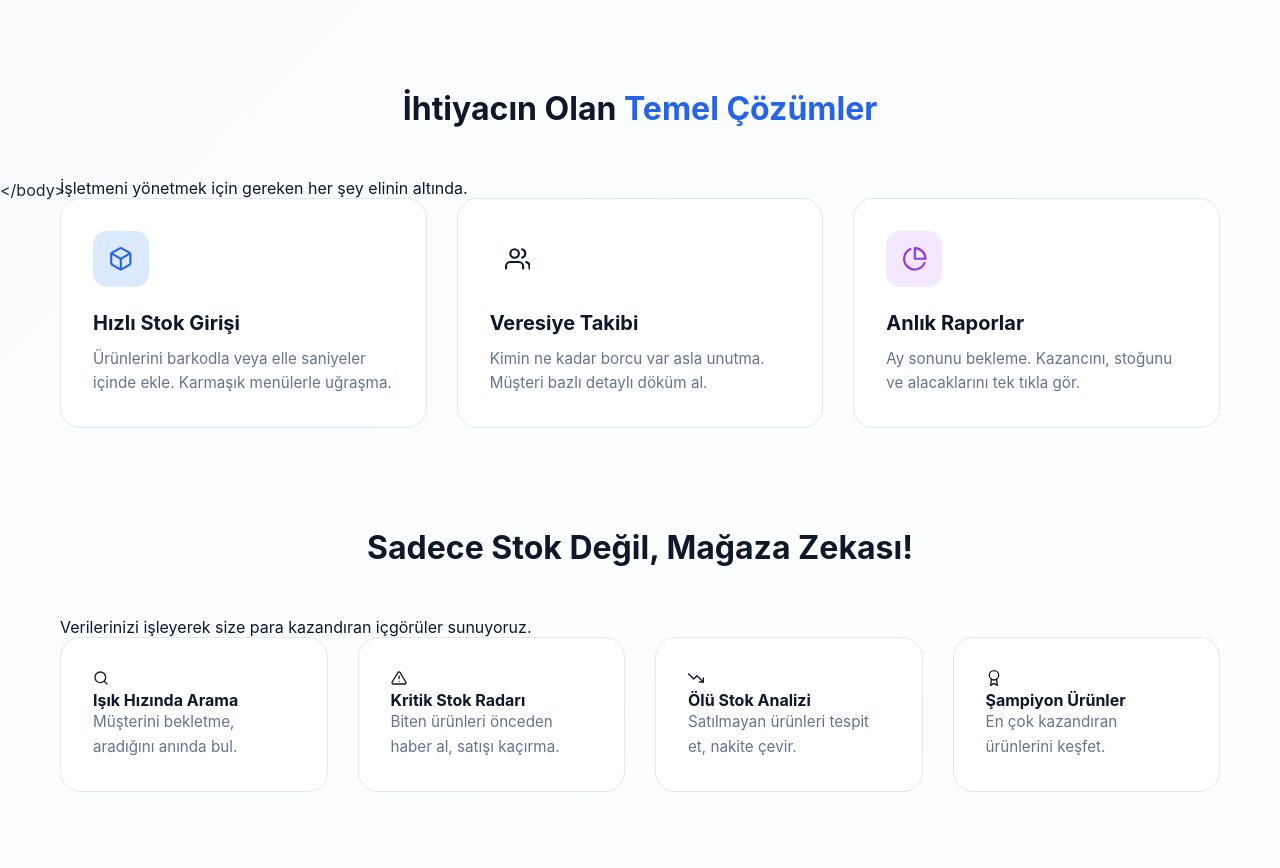
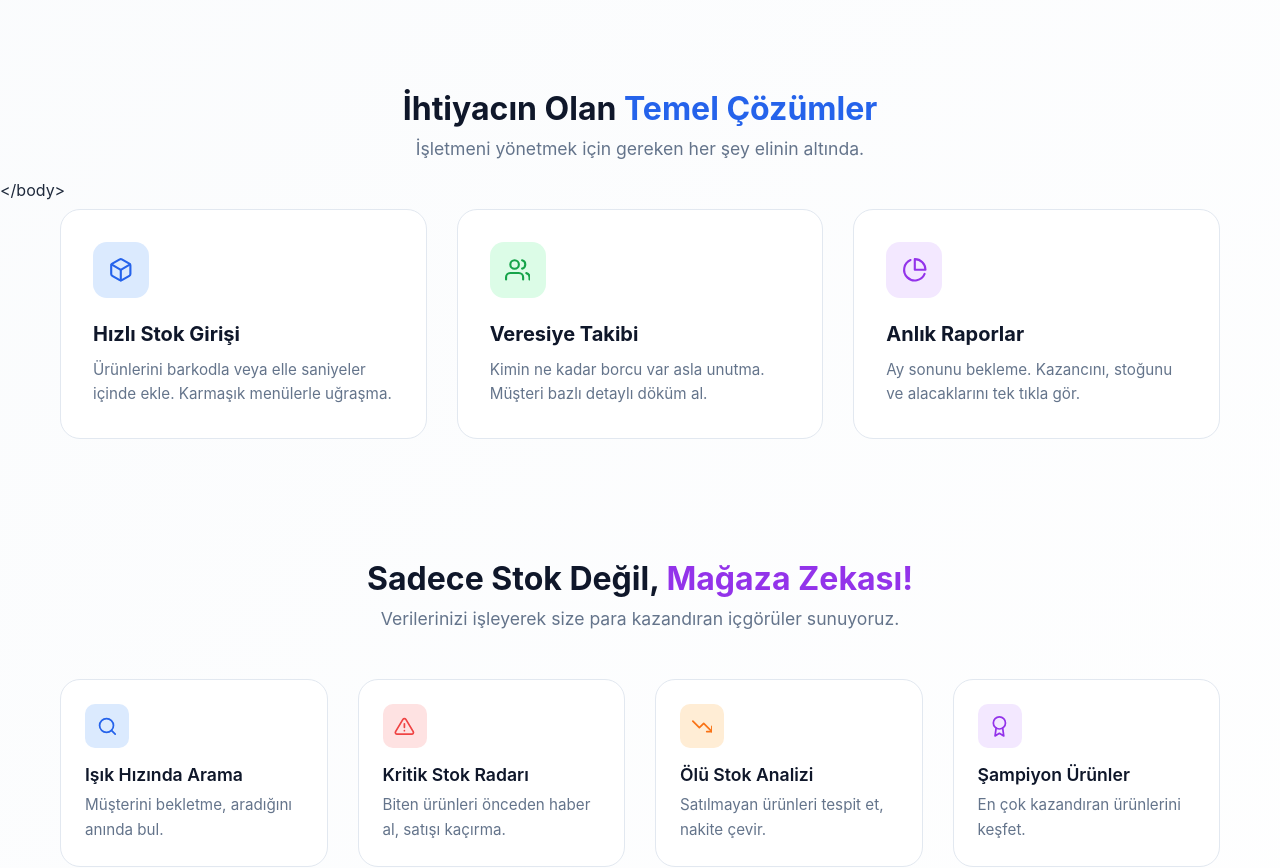
Before and after one commit to Bedirhan3428/stokpro, a React (Create React App) app: page / in a window 1280 px wide. Shown: the part 620-1488 px from the top of the page. Built offline with nearby package versions, Linux system fonts and the light colour scheme; no server answers.

Commit message:
Update Home.css

```diff
--- a/src/styles/Home.css
+++ b/src/styles/Home.css
@@ -13,6 +13,7 @@
   /* İkon Arka Planları */
   --bg-blue: #dbeafe; --text-blue: #2563eb;
   --bg-red: #fee2e2; --text-red: #ef4444;
+  --bg-green: #dcfce7; --text-green: #16a34a;
   --bg-orange: #ffedd5; --text-orange: #f97316;
   --bg-purple: #f3e8ff; --text-purple: #9333ea;
 }
@@ -27,6 +28,7 @@ body.dark-mode, [data-theme="dark"] {
 
   --bg-blue: rgba(37, 99, 235, 0.2); --text-blue: #60a5fa;
   --bg-red: rgba(239, 68, 68, 0.2); --text-red: #f87171;
+  --bg-green: rgba(22, 163, 74, 0.2); --text-green: #4ade80;
   --bg-orange: rgba(249, 115, 22, 0.2); --text-orange: #fbbf24;
   --bg-purple: rgba(147, 51, 234, 0.2); --text-purple: #c084fc;
 }
@@ -132,20 +134,36 @@ body.dark-mode, [data-theme="dark"] {
 .features-section {
   margin-bottom: 100px;
 }
+.features-section.alt-bg {
+  /* Arka planı hafif farklı yaparak ayırabiliriz, şimdilik sade bırakıyorum */
+  padding-top: 20px;
+}
+
+.section-header {
+  text-align: center;
+  margin-bottom: 50px;
+}
 
 .section-title {
-  text-align: center;
   font-size: 2rem;
   font-weight: 700;
-  margin-bottom: 50px;
+  margin-bottom: 10px;
 }
+.section-subtitle {
+  color: var(--text-muted);
+  font-size: 1.1rem;
+}
+
 .blue-text { color: var(--primary); }
+.highlight { color: #9333ea; }
 
 .features-grid {
   display: grid;
-  grid-template-columns: repeat(auto-fit, minmax(260px, 1fr));
   gap: 30px;
 }
+.three-col { grid-template-columns: repeat(auto-fit, minmax(300px, 1fr)); }
+.four-col { grid-template-columns: repeat(auto-fit, minmax(240px, 1fr)); }
+
 
 .feature-card {
   background: var(--card-bg);
@@ -163,26 +181,42 @@ body.dark-mode, [data-theme="dark"] {
   border-color: var(--primary);
 }
 
-.icon-box {
-  width: 56px;
-  height: 56px;
-  border-radius: 14px;
-  display: flex;
-  align-items: center;
-  justify-content: center;
-  font-size: 1.6rem;
-  margin-bottom: 24px;
+.feature-card.small-card {
+  padding: 24px;
 }
 
-.icon-box.blue { background: var(--bg-blue); color: var(--text-blue); }
-.icon-box.red { background: var(--bg-red); color: var(--text-red); }
-.icon-box.orange { background: var(--bg-orange); color: var(--text-orange); }
-.icon-box.purple { background: var(--bg-purple); color: var(--text-purple); }
+/* Büyük İkonlar */
+.icon-box {
+  width: 56px; height: 56px;
+  border-radius: 14px;
+  display: flex; align-items: center; justify-content: center;
+  font-size: 1.6rem; margin-bottom: 24px;
+}
+
+/* Küçük İkonlar */
+.icon-box-sm {
+  width: 44px; height: 44px;
+  border-radius: 10px;
+  display: flex; align-items: center; justify-content: center;
+  font-size: 1.3rem; margin-bottom: 16px;
+}
+
+.icon-box.blue, .icon-box-sm.blue { background: var(--bg-blue); color: var(--text-blue); }
+.icon-box.red, .icon-box-sm.red { background: var(--bg-red); color: var(--text-red); }
+.icon-box.green, .icon-box-sm.green { background: var(--bg-green); color: var(--text-green); }
+.icon-box.orange, .icon-box-sm.orange { background: var(--bg-orange); color: var(--text-orange); }
+.icon-box.purple, .icon-box-sm.purple { background: var(--bg-purple); color: var(--text-purple); }
 
 .feature-card h3 {
   font-size: 1.25rem;
   font-weight: 700;
   margin: 0 0 12px 0;
+  color: var(--text-main);
+}
+.feature-card h4 {
+  font-size: 1.1rem;
+  font-weight: 600;
+  margin: 0 0 8px 0;
   color: var(--text-main);
 }
 
```
